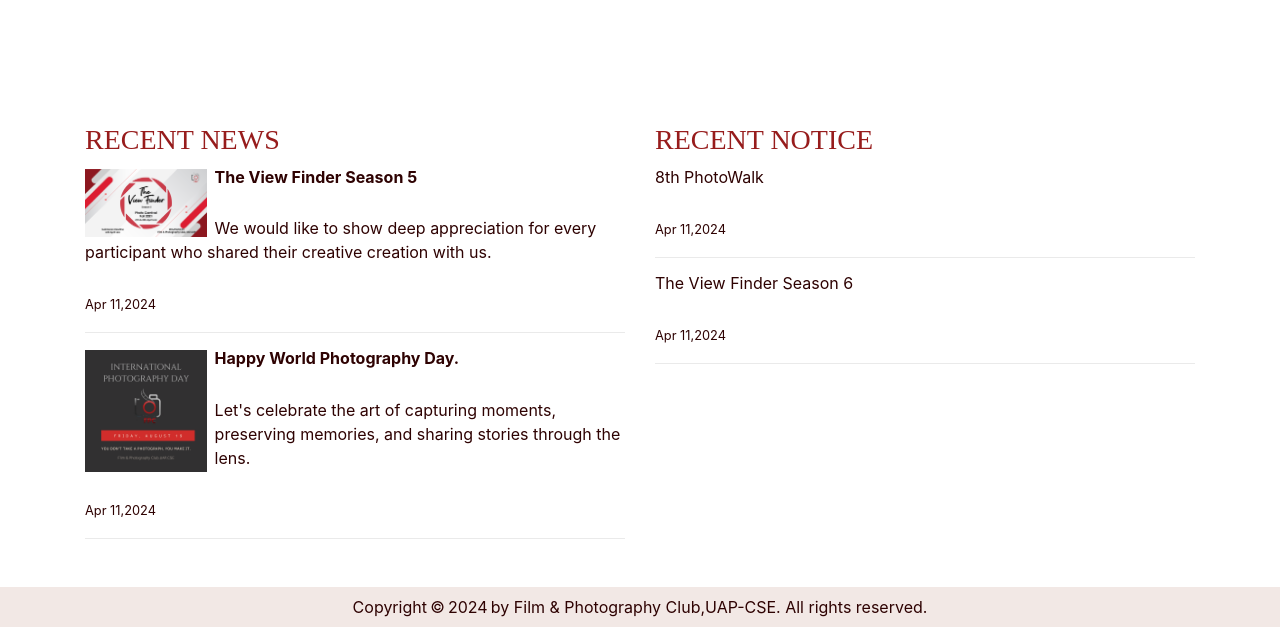
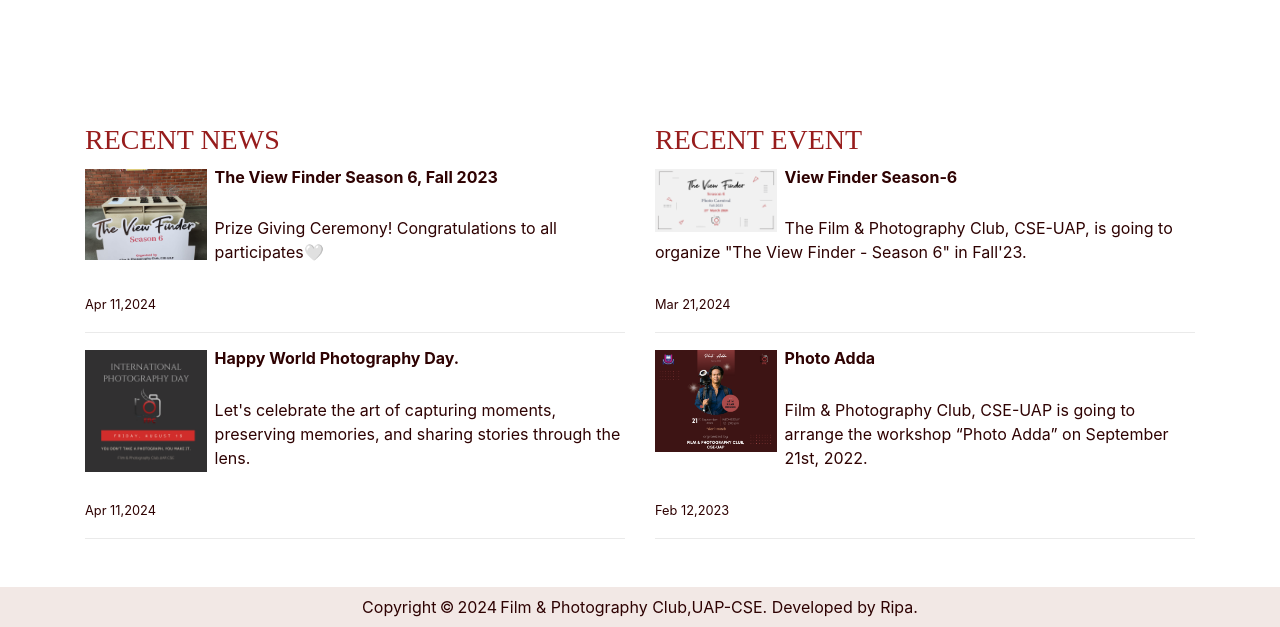
Before and after one commit to ripa01/fpc, a Django app: page / in a window 1280 px wide. Shown: the part 641-1268 px from the top of the page. Run offline with Django 4.2, Linux system fonts and the light colour scheme; data comes from the database, SQL or seed files in the repository; both versions use the stored data as it was after the commit; some libraries are stand-ins or nearby versions.

Commit message:
change some page view

```diff
--- a/club/views.py
+++ b/club/views.py
@@ -10,9 +10,9 @@ from django.core.mail import send_mail
 # HOME
 
 def home_view(request):
-    recent_news = News.objects.order_by('-news_date')[:2]
-    recent_notice = Notice.objects.order_by('-notice_date')[:2]
-    return render(request, 'home.html', {'recent_news': recent_news , 'recent_notice': recent_notice})
+    recent_news = News.objects.order_by('news_date')[:2]
+    recent_event = Event.objects.order_by('-start_date')[:2]
+    return render(request, 'home.html', {'recent_news': recent_news , 'recent_event': recent_event})
 
 # LOGIN & LOGOUT
 
@@ -58,7 +58,7 @@ class NewsListView(ListView):
     model = News
     template_name = 'news/news.html'
     context_object_name = 'news'
-    ordering = ['-news_date']
+    ordering = ['news_date']
 
 
 class NewsDetailView(RecentNewsMixin , DetailView):
@@ -143,7 +143,7 @@ class EventListView(ListView):
     model = Event
     template_name = 'event/event.html'
     context_object_name = 'event'
-    ordering = ['start_date']
+    ordering = ['-start_date']
 
 class EventDetailView(RecentEventMixin , DetailView):
     model = Event
--- a/static/css/login.css
+++ b/static/css/login.css
@@ -13,7 +13,7 @@
     display: flex;
     align-items: center;
     justify-content: center;
-    background-color: #f2e8e5;
+    background-color: #b3b0b0;
     column-gap: 30px;
 
 }
--- a/templates/base.html
+++ b/templates/base.html
@@ -154,9 +154,8 @@
 
 
     {% block footer %}
-    <div class="footer"><span>Copyright </span>&copy;<span id="year"> </span> <span>by Film & Photography Club,UAP-CSE.
-            All rights
-            reserved.</span></div>
+    <div class="footer"><span>Copyright </span>&copy;<span id="year"> </span> <span>Film & Photography Club,UAP-CSE.
+        Developed by Ripa.</span></div>
 
     {% endblock footer %}
 
--- a/templates/home.html
+++ b/templates/home.html
@@ -66,10 +66,7 @@
             <img src="{% static 'assets/img3.jpg' %}">
             <div class="content">
                 <div class="title">
-                    Name Slider
-                </div>
-                <div class="description">
-                    Description
+                    View Finder Season 4
                 </div>
             </div>
         </div>
@@ -77,33 +74,27 @@
             <img src="{% static 'assets/img4.JPG' %}">
             <div class="content">
                 <div class="title">
-                    Name Slider
+                   View Finder Season 6
                 </div>
-                <div class="description">
-                    Description
-                </div>
+
             </div>
         </div>
         <div class="item">
             <img src="{% static 'assets/img01.jpg' %}">
             <div class="content">
                 <div class="title">
-                    Name Slider
+                    Photowalk 1
                 </div>
-                <div class="description">
-                    Description
-                </div>
+
             </div>
         </div>
         <div class="item">
             <img src="{% static 'assets/img2.jpg' %}">
             <div class="content">
                 <div class="title">
-                    Name Slider
+                    View Finder Season 3
                 </div>
-                <div class="description">
-                    Description
-                </div>
+
             </div>
         </div>
     </div>
@@ -151,25 +142,25 @@
 
 
 			<div class="col-sm-6">
-				<!-- Start Widget -->
+
                 <div class="widget widget-post-thumbs">
-					<h3 class="title-text-uper"> Recent Notice </h3>
+                    <h3 class="title-text-uper"> Recent event </h3>
                     <ul class="list-post-thumbs">
-						{% for n in recent_notice %}
+                        {% for n in recent_event %}
 
                         <li>
-							<a href="#">
-
+                            <a href="{% url 'event-details' n.id }">
+                                <img src="{{ n.event_image.url }}" alt="fill">
                                 <div>
-									<p>{{ n.title }} </p>
-									<p></p>
-									<p> </p><br>
-									<small class="meta-text">{{ n.notice_date|date:"M d,Y" }}</small>
+                                    <p><strong>{{ n.title }}</strong> </p>
+                                    <p></p> </br>
+                                    <p>{{ n.subtitle }}</p><br>
+                                    <small class="meta-text">{{ n.start_date|date:"M d,Y" }}</small>
                                     <p></p>
                                 </div>
                             </a>
                         </li>
-						{% endfor %}
+                        {% endfor%}
 
                     </ul>
                 </div>
```
Also changed, not shown: db.sqlite3, media/event/images/307212920_1456031054895881_6480056338032994804_n.png (added), media/news/images/300458134_1434811257017861_8189258136933187126_n.png (added), media/news/images/435355165_417471144263740_7139185561191709865_n.jpg (added), media/news/images/Announcement-Poster-01.jpg (added), media/news/images/Screenshot_2024-02-20_at_9.43.28_PM.png (deleted). Lines whose indentation alone changed are shown as unchanged.
